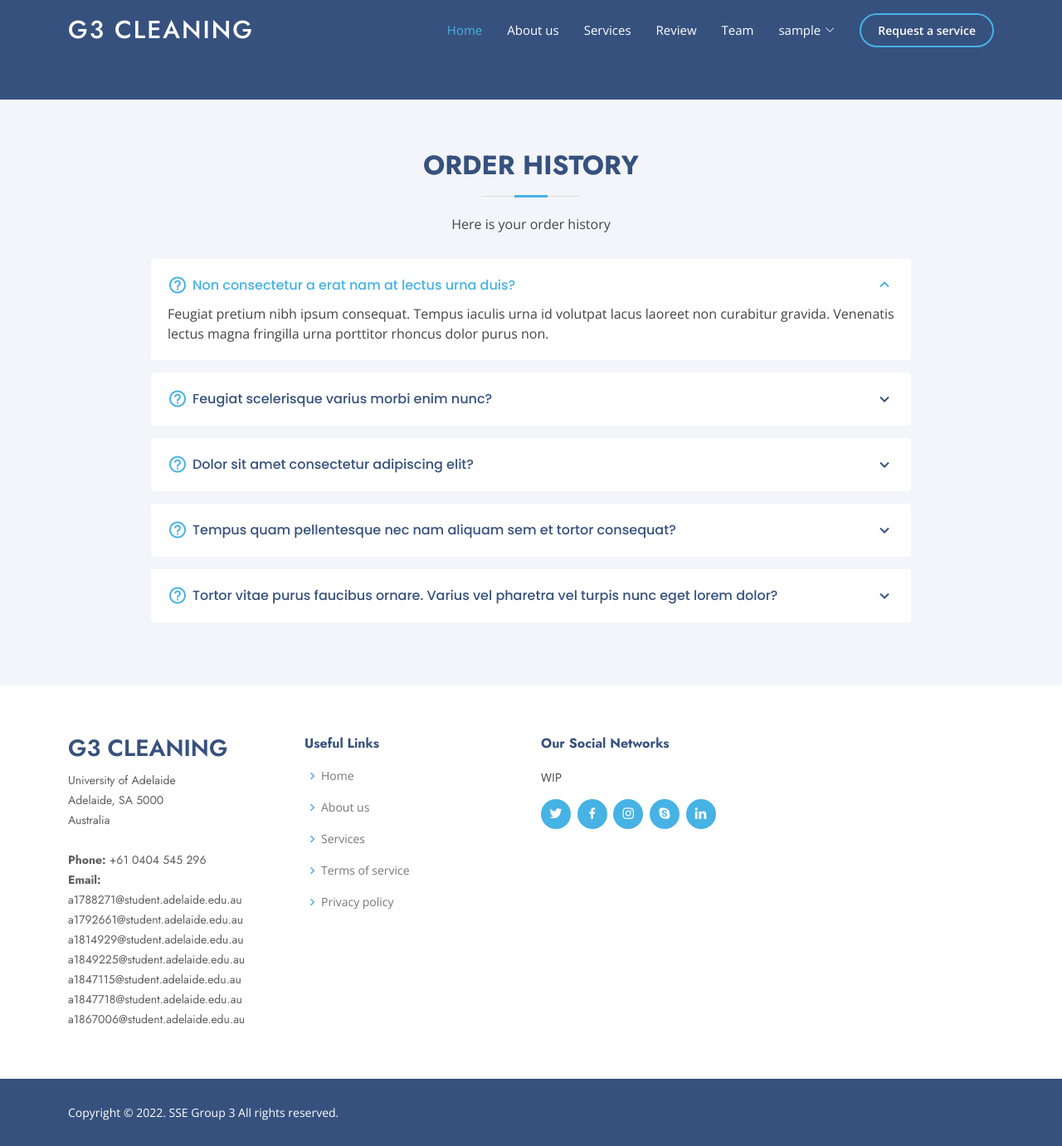
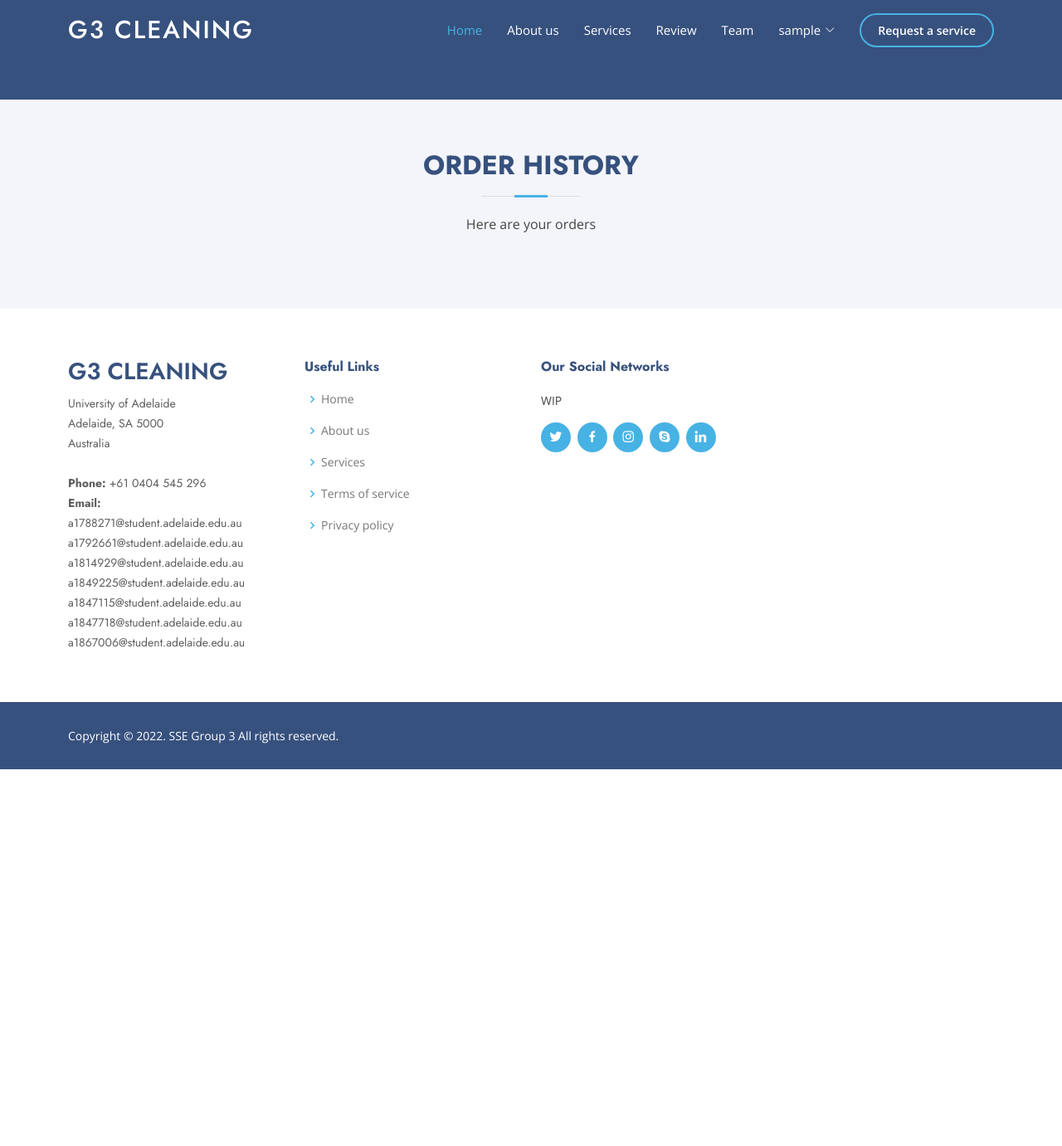
Before and after one commit to lzq98/g3-cleaning, a PHP site: page /orderhistory.php in a window 1280 px wide. Shown: the whole page at 83% size. After the commit the page ends 927 px from the top, so only its background shows below. Run offline with PHP 8.4, Linux system fonts and the light colour scheme; the visitor is signed in with stand-in values (Sample User, id 1).

Commit message:
implement review orders function

```diff
--- a/include/db.php
+++ b/include/db.php
@@ -24,7 +24,7 @@ function dbsearch($table, $values, $key, $target)
         }
     }
     $query .= " FROM " . sqlsanitizer($table) . " WHERE " . sqlsanitizer($key) . "=" . sqlsanitizer($target) . ";";
-    echo $query;
+    //echo $query;
     $dbresult = mysqli_query($conn, $query);
 
     $result = [];
--- a/include/header.php
+++ b/include/header.php
@@ -32,7 +32,7 @@ include 'session.php';
                 <li><a href="#">Deep Drop Down 5</a></li>
               </ul>
             </li>
-            <li><a href="orderhistory.php">Order history</a></li>
+            <li><a href="orderhistory.php">My orders</a></li>
             <li><a href="#">Customer support</a></li>
             <li><a href="logout.php">Logout</a></li>
           </ul>
--- a/orderhistory.php
+++ b/orderhistory.php
@@ -1,6 +1,7 @@
 <!DOCTYPE html>
 <html lang="en">
 <?php include 'include/requirelogin.php'; ?>
+<?php include 'include/db.php'; ?>
 
 <head>
     <meta charset="utf-8">
@@ -44,85 +45,188 @@
 
             <div class="section-title">
                 <h2>Order history</h2>
-                <p>Here is your order history</p>
+                <p>Here are your orders</p>
             </div>
 
+            <?php
+            if ($_SESSION['role'] == 'customer') {
+                $orders = dbsearchall("orders", "customer", $_SESSION["uid"]);
+            } elseif ($_SESSION['role'] == 'worker') {
+                $orders = dbsearchall("orders", "worker", $_SESSION["uid"]);
+            } elseif ($_SESSION['role'] == 'admin') {
+                // do it later
+                $orders = [];
+            } else {
+                // error handling
+                session_destroy();
+                echo "OOPS! something wrong happened, you have been logged out.";
+                exit;
+            }
+
+            if (count($orders) == 0) {
+                // no orders found
+                if ($_SESSION['role'] == 'customer') {
+            ?>
+            <div class="row">
+                <div class="d-flex justify-content-center">
+                    <a href="searchworker.php">You don't have any orders yet, request a service now!</a>
+                </div>
+            </div>
+            <?php
+                } elseif ($_SESSION['role'] == 'worker') {
+            ?>
+            <div class="row">
+                <div class="d-flex justify-content-center">
+                    <a href="claimrequest.php">You don't have any orders yet, claim a request now!</a>
+                </div>
+            </div>
+            <?php
+                }
+            } else {
+                // found orders
+            ?>
             <div class="history-list">
                 <ul>
-                    <li data-aos="fade-up" data-aos-delay="100">
-                        <i class="bx bx-help-circle icon-help"></i> <a data-bs-toggle="collapse" class="collapse"
-                            data-bs-target="#history-list-1">Non consectetur a erat nam at lectus urna duis? <i
-                                class="bx bx-chevron-down icon-show"></i><i class="bx bx-chevron-up icon-close"></i></a>
-                        <div id="history-list-1" class="collapse show" data-bs-parent=".history-list">
-                            <p>
-                                Feugiat pretium nibh ipsum consequat. Tempus iaculis urna id volutpat lacus laoreet
-                                non curabitur gravida. Venenatis lectus magna fringilla urna porttitor rhoncus dolor
-                                purus non.
-                            </p>
-                        </div>
-                    </li>
+                    <?php
+                $orders = array_reverse($orders);
+                $index = 1;
+                foreach ($orders as $order) {
+                    if ($order['status'] == "waiting" or $order['status'] == "ready") {
+                        $iconleft = "bx bx-time-five icon-help";
+                    } elseif ($order['status'] == "ongoing") {
+                        $iconleft = "bx bx-loader-circle icon-help";
+                    } elseif ($order['status'] == "notpaid") {
+                        $iconleft = "bx bx-info-circle icon-help";
+                    } elseif ($order['status'] == "paid") {
+                        $iconleft = "bx bx-check-circle icon-help";
+                    } elseif ($order['status'] == "canceled") {
+                        $iconleft = "bx gmdi-cancel-o icon-help";
+                    } else {
+                        $iconleft = "bx bx-help-circle icon-help";
+                    }
+                    echo '<li data-aos="fade-up" data-aos-delay="' . $index * 100 . '">';
 
-                    <li data-aos="fade-up" data-aos-delay="200">
-                        <i class="bx bx-help-circle icon-help"></i> <a data-bs-toggle="collapse"
-                            data-bs-target="#history-list-2" class="collapsed">Feugiat scelerisque varius morbi enim
-                            nunc? <i class="bx bx-chevron-down icon-show"></i><i
-                                class="bx bx-chevron-up icon-close"></i></a>
-                        <div id="history-list-2" class="collapse" data-bs-parent=".history-list">
-                            <p>
-                                Dolor sit amet consectetur adipiscing elit pellentesque habitant morbi. Id interdum
-                                velit laoreet id donec ultrices. Fringilla phasellus faucibus scelerisque eleifend
-                                donec pretium. Est pellentesque elit ullamcorper dignissim. Mauris ultrices eros in
-                                cursus turpis massa tincidunt dui.
-                            </p>
-                        </div>
-                    </li>
 
-                    <li data-aos="fade-up" data-aos-delay="300">
-                        <i class="bx bx-help-circle icon-help"></i> <a data-bs-toggle="collapse"
-                            data-bs-target="#history-list-3" class="collapsed">Dolor sit amet consectetur adipiscing
-                            elit? <i class="bx bx-chevron-down icon-show"></i><i
-                                class="bx bx-chevron-up icon-close"></i></a>
-                        <div id="history-list-3" class="collapse" data-bs-parent=".history-list">
-                            <p>
-                                Eleifend mi in nulla posuere sollicitudin aliquam ultrices sagittis orci. Faucibus
-                                pulvinar elementum integer enim. Sem nulla pharetra diam sit amet nisl suscipit.
-                                Rutrum tellus pellentesque eu tincidunt. Lectus urna duis convallis convallis
-                                tellus. Urna molestie at elementum eu facilisis sed odio morbi quis
-                            </p>
-                        </div>
-                    </li>
 
-                    <li data-aos="fade-up" data-aos-delay="400">
-                        <i class="bx bx-help-circle icon-help"></i> <a data-bs-toggle="collapse"
-                            data-bs-target="#history-list-4" class="collapsed">Tempus quam pellentesque nec nam aliquam
-                            sem et tortor consequat? <i class="bx bx-chevron-down icon-show"></i><i
-                                class="bx bx-chevron-up icon-close"></i></a>
-                        <div id="history-list-4" class="collapse" data-bs-parent=".history-list">
-                            <p>
-                                Molestie a iaculis at erat pellentesque adipiscing commodo. Dignissim suspendisse in
-                                est ante in. Nunc vel risus commodo viverra maecenas accumsan. Sit amet nisl
-                                suscipit adipiscing bibendum est. Purus gravida quis blandit turpis cursus in.
-                            </p>
-                        </div>
-                    </li>
+                    $title = "#" . $order['oid'] . ' ' . $order['date'] . ' ' . $order['subject'];
+                    if ($index == 1) {
+                        echo '<i class="' . $iconleft . '"></i> <a data-bs-toggle="collapse" class="collapse"
+                        data-bs-target="#history-list-1">' . $title . '<i
+                        class="bx bx-chevron-down icon-show"></i><i class="bx bx-chevron-up icon-close"></i></a>
+                        <div id="history-list-1" class="collapse show" data-bs-parent=".history-list">';
+                    } else {
+                        echo '<i class="' . $iconleft . '"></i> <a data-bs-toggle="collapse" class="collapsed"
+                        data-bs-target="#history-list-' . $index . '">' . $title . '<i
+                        class="bx bx-chevron-down icon-show"></i><i class="bx bx-chevron-up icon-close"></i></a>
+                        <div id="history-list-' . $index . '" class="collapse" data-bs-parent=".history-list">';
+                    }
+                    if ($_SESSION['role'] == 'customer') {
+                        if ($order['worker'] != '') {
+                            $workerinfo = dbsearch("worker", ["name", "phone"], "uid", $order['worker'])[0];
+                            $workername = $workerinfo['name'];
+                            $workerphone = $workerinfo['phone'];
+                        } else {
+                            $workername = "waiting for worker";
+                            $workerphone = "waiting for worker";
+                        }
 
-                    <li data-aos="fade-up" data-aos-delay="500">
-                        <i class="bx bx-help-circle icon-help"></i> <a data-bs-toggle="collapse"
-                            data-bs-target="#history-list-5" class="collapsed">Tortor vitae purus faucibus ornare.
-                            Varius vel pharetra vel turpis nunc eget lorem dolor? <i
-                                class="bx bx-chevron-down icon-show"></i><i class="bx bx-chevron-up icon-close"></i></a>
-                        <div id="history-list-5" class="collapse" data-bs-parent=".history-list">
-                            <p>
-                                Laoreet sit amet cursus sit amet dictum sit amet justo. Mauris vitae ultricies leo
-                                integer malesuada nunc vel. Tincidunt eget nullam non nisi est sit amet. Turpis nunc
-                                eget lorem dolor sed. Ut venenatis tellus in metus vulputate eu scelerisque.
-                            </p>
-                        </div>
-                    </li>
+                        echo
+                            '<div class="row">
+                                <div class="col-md-3">
+                                    <strong>Address</strong>
+                                    <p>' . $order['address'] . '</br>' . $order['city'] . '</br>' . $order['state'] . '</p>
+                                    </br>
+                                </div>
+                                <div class="col-md-3">
+                                    <strong>Worker name</strong>
+                                    <p>' . $workername . '</p>
+                                    </br>
+                                </div>
+                                <div class="col-md-3">
+                                    <strong>Worker phone</strong>
+                                    <p>' . $workerphone . '</p>
+                                    </br>
+                                </div>
+                                <div class="col-md-3">
+                                    <strong>Status</strong>
+                                    <p>' . $order['status'] . '</p>
+                                    </br>
+                                </div>
+                            </div>
+                            <div class="row">
+                                <div class="col-md-6">
+                                    <strong>Message</strong>
+                                    <p>' . $order['message'] . '</p>
+                                    </br>
+                                </div>
+                                <div class="col-md-3">
+                                    <strong>Price</strong>
+                                    <p>' . $order['price'] . '</p>
+                                    </br>
+                                </div>
+                                <div class="col-md-3">
+                                    <strong>Edit or review</strong>
+                                    <a href="orderdetail.php?order=' . $order['oid'] .
+                            '" class="btn btn-primary">Select this order</a>
+                                    </br>
+                                </div>
+                            </div>';
+                    } elseif ($_SESSION['role'] == 'worker') {
+                        $customerinfo = dbsearch("customer", ["username", "phone"], "uid", $order['customer'])[0];
+                        $customername = $customerinfo['username'];
+                        $customerphone = $customerinfo['phone'];
 
+                        echo
+                            '<div class="row">
+                                <div class="col-md-3">
+                                    <strong>Address</strong>
+                                    <p>' . $order['address'] . '</br>' . $order['city'] . '</br>' . $order['state'] . '</p>
+                                    </br>
+                                </div>
+                                <div class="col-md-3">
+                                    <strong>Customer name</strong>
+                                    <p>' . $customername . '</p>
+                                    </br>
+                                </div>
+                                <div class="col-md-3">
+                                    <strong>Customer phone</strong>
+                                    <p>' . $customerphone . '</p>
+                                    </br>
+                                </div>
+                                <div class="col-md-3">
+                                    <strong>Status</strong>
+                                    <p>' . $order['status'] . '</p>
+                                    </br>
+                                </div>
+                            </div>
+                            <div class="row">
+                                <div class="col-md-6">
+                                    <strong>Message</strong>
+                                    <p>' . $order['message'] . '</p>
+                                    </br>
+                                </div>
+                                <div class="col-md-3">
+                                    <strong>Price</strong>
+                                    <p>' . $order['price'] . '</p>
+                                    </br>
+                                </div>
+                                <div class="col-md-3">
+                                    <strong>Edit or review</strong>
+                                    <a href="orderdetail.php?order=' . $order['oid'] .
+                            '" class="btn btn-primary">Select this order</a>
+                                    </br>
+                                </div>
+                            </div>';
+                    }
+                    echo '</div></li>';
+                    $index += 1;
+                }
+                    ?>
                 </ul>
             </div>
-
+            <?php
+            }
+            ?>
         </div>
     </section><!-- End Frequently Asked Questions Section -->
 
```
